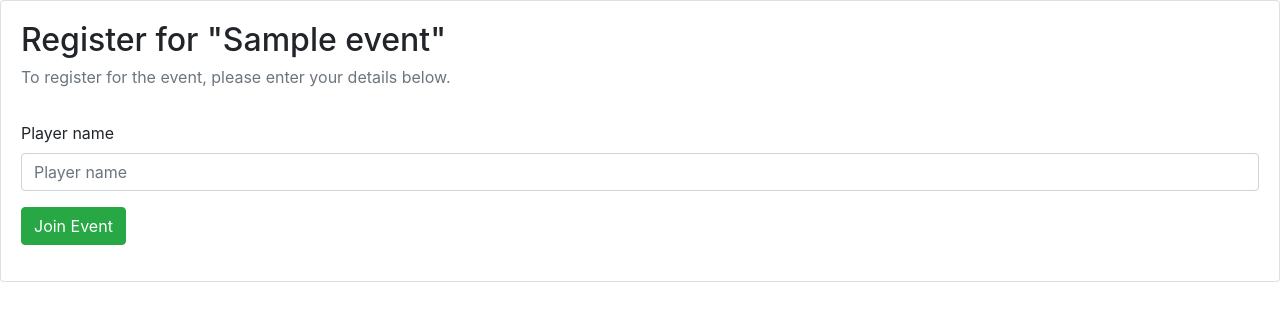
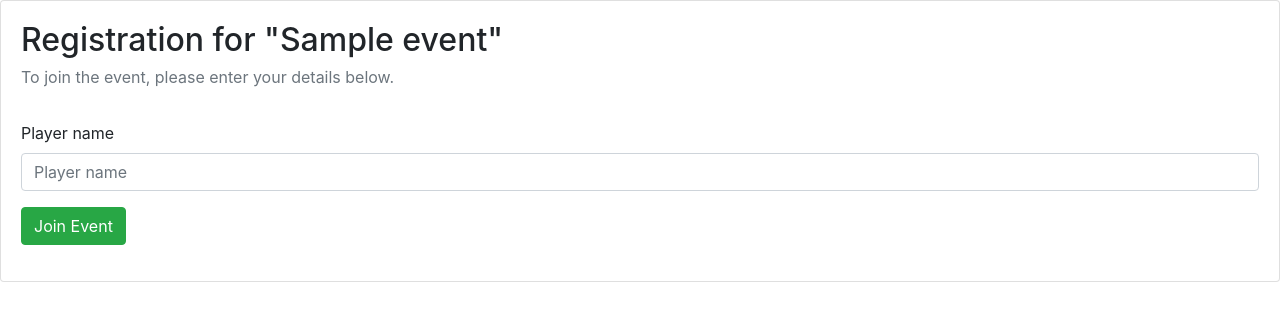
Before and after one commit to GuildHouseGames/livelobby, a Django app: page /events/1/join/ in a window 1280 px wide. Shown: the top 321 px of the page. Run offline with Django 3.2, Linux system fonts and the light colour scheme; tables that the repository leaves empty hold one stand-in row (values such as "Sample post"); some libraries are stand-ins or nearby versions.

Commit message:
Refactor titles to match view name

```diff
--- a/events/templates/events/join_event.html
+++ b/events/templates/events/join_event.html
@@ -3,8 +3,8 @@
 {% block content %}
 <div class="card">
     <div class="card-body">
-        <h2 class="card-title">Register for "{{ event.name }}"</h2>
-        <div class="card-subtitle mb-2 text-muted"> To register for the event, please enter your details below.</div>
+        <h2 class="card-title">Registration for "{{ event.name }}"</h2>
+        <div class="card-subtitle mb-2 text-muted"> To join the event, please enter your details below.</div>
         </br>
         {% if form.non_field_errors %}
             {% for error in form.non_field_errors %}
```
